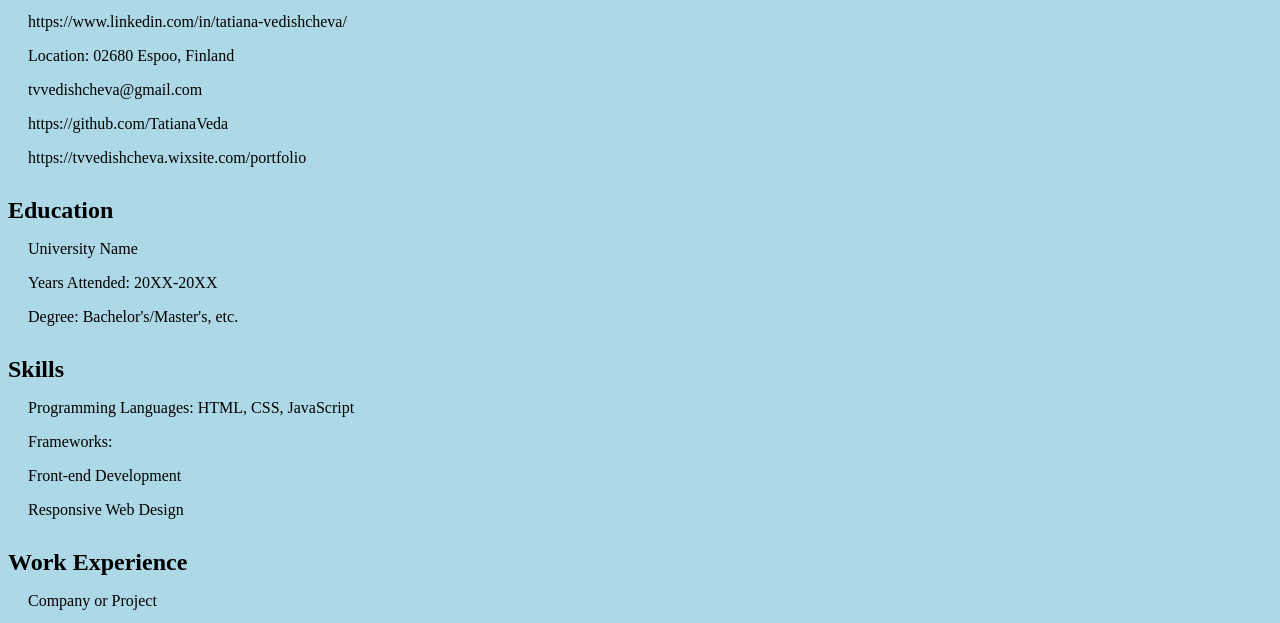
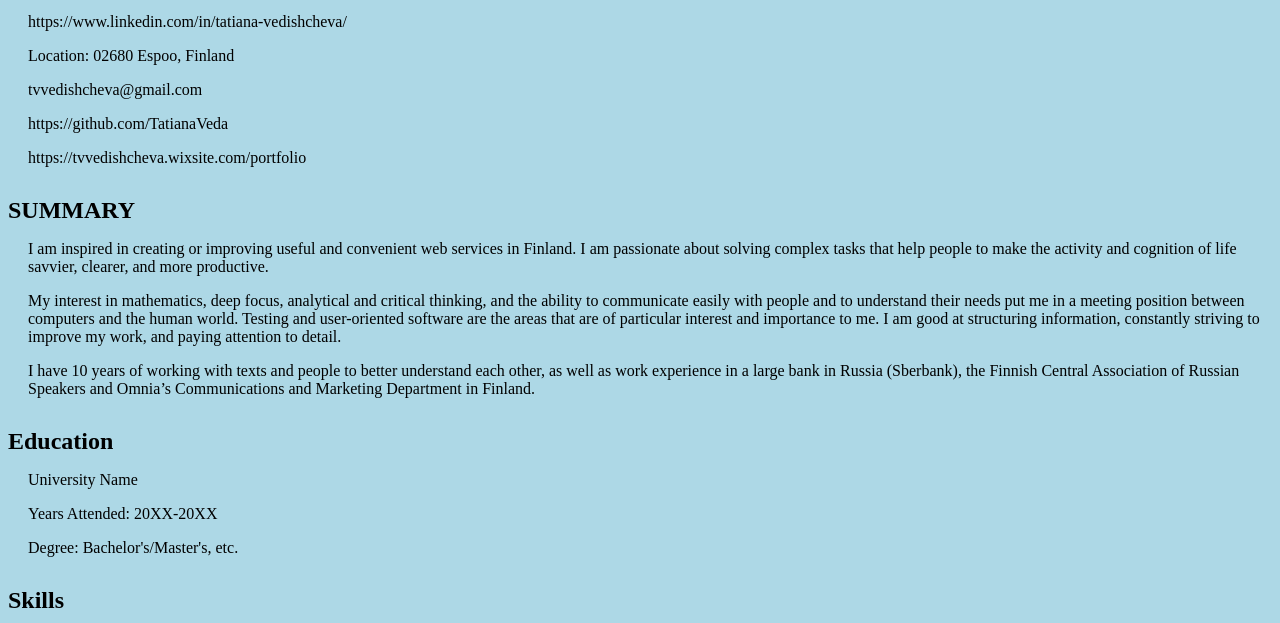
Before and after one commit to TatianaVeda/rsschool-cv, a plain HTML site: page index.html in a window 1280 px wide. Shown: the part 152-775 px from the top of the page. Drawn offline with Linux system fonts and the light colour scheme.

Commit message:
feat: add "summary" section

```diff
--- a/index.html
+++ b/index.html
@@ -39,6 +39,19 @@
     </div>
   </div>
 
+   <div class="section">
+    <h2 class="section-title">SUMMARY</h2>
+    <div class="section-content">
+      <p>I am inspired in creating or improving useful and convenient web services in Finland. I am passionate about solving complex tasks that help people to make the activity and cognition of life savvier, clearer, and more productive.
+</p>
+      <p>My interest in mathematics, deep focus, analytical and critical thinking, and the ability to communicate easily with people and to understand their needs put me in a meeting position between computers and the human world.
+Testing and user-oriented software are the areas that are of particular interest and importance to me. I am good at structuring information, constantly striving to improve my work, and paying attention to detail.
+</p>
+      <p>I have 10 years of working with texts and people to better understand each other, as well as work experience in a large bank in Russia (Sberbank), the Finnish Central Association of Russian Speakers and Omnia’s Communications and Marketing Department in Finland.
+</p>
+    </div>
+  </div>
+
   <div class="section">
     <h2 class="section-title">Education</h2>
     <div class="section-content">
```
